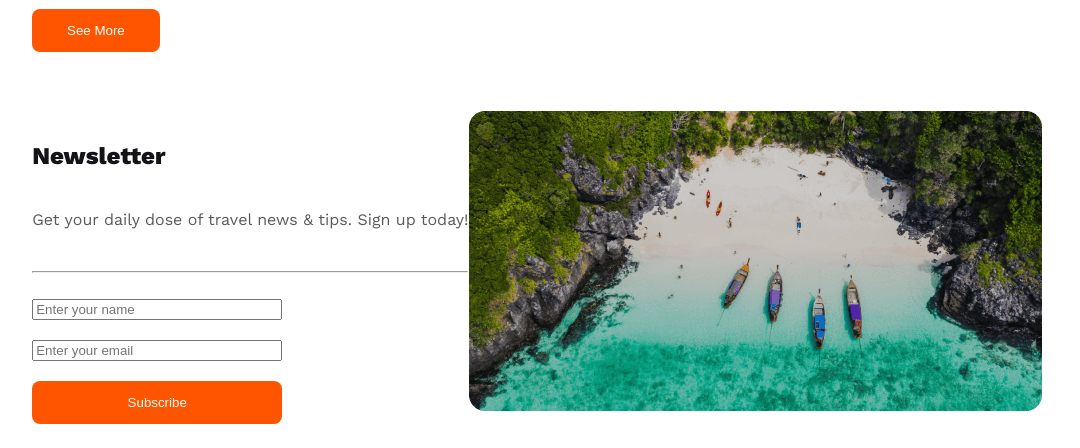
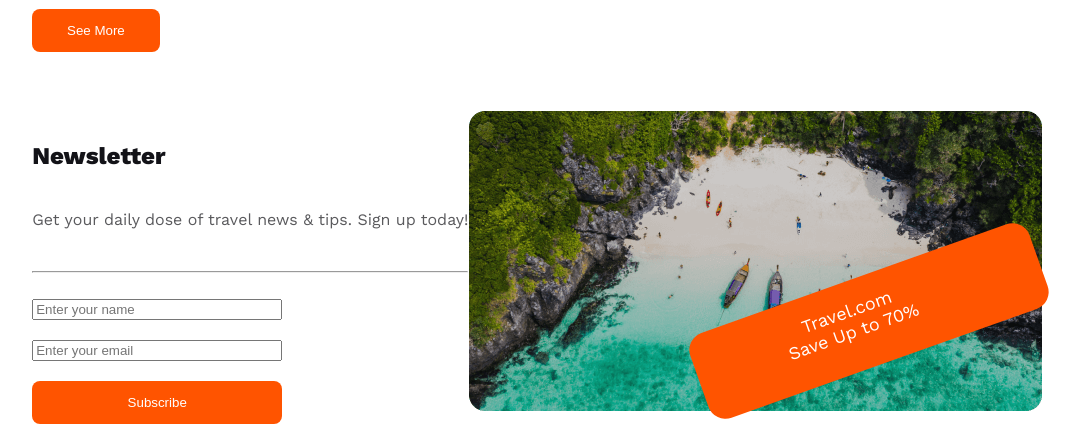
Before and after one commit to sabbir-hossen66/Rajshahi-Traveler, a plain HTML site: page index.html in a window 1280 px wide. Shown: the part 2337-2785 px from the top of the page, without its empty margins (103-1183 px from the left). Drawn offline with nearby package versions, Linux system fonts and the light colour scheme.

Commit message:
position is ok

```diff
--- a/index.html
+++ b/index.html
@@ -158,8 +158,13 @@
                     </form>
                 </div>
 
-                <div>
-                    <img src="resources/Rectangle 8.png" alt="">
+                <div class="news-letter-img">
+                    <div class="news-letter-offer-section">
+                        <p>Travel.com <br><span>Save Up to 70%</span> </p>
+                    </div>
+                    <div>
+                        <img src="resources/Rectangle 8.png" alt="">
+                    </div>
                 </div>
 
             </div>
--- a/styles/style.css
+++ b/styles/style.css
@@ -241,6 +241,38 @@ h1 {
     padding: 14px 35px;
 }
 
+
+
+
+
+.news-letter-img {
+    position: relative;
+}
+
+.news-letter-offer-section {
+    position: absolute;
+    top: 165px;
+    left: 220px;
+    width: 360px;
+    height: 90px;
+    transform: rotate(-19.628deg);
+    /* text-align: center;
+    align-items: center; */
+    background-color: #FF5400;
+    border-radius: 18px;
+}
+
+.news-letter-offer-section p {
+    color: white;
+    text-align: center;
+    align-items: center;
+    font-family: 'Work Sans', sans-serif;
+    font-size: 18px;
+    margin-left: 45px;
+    width: 234px;
+    height: 120px;
+}
+
 /* .news-letter-form input {
     height: 20px;
 } */
```
